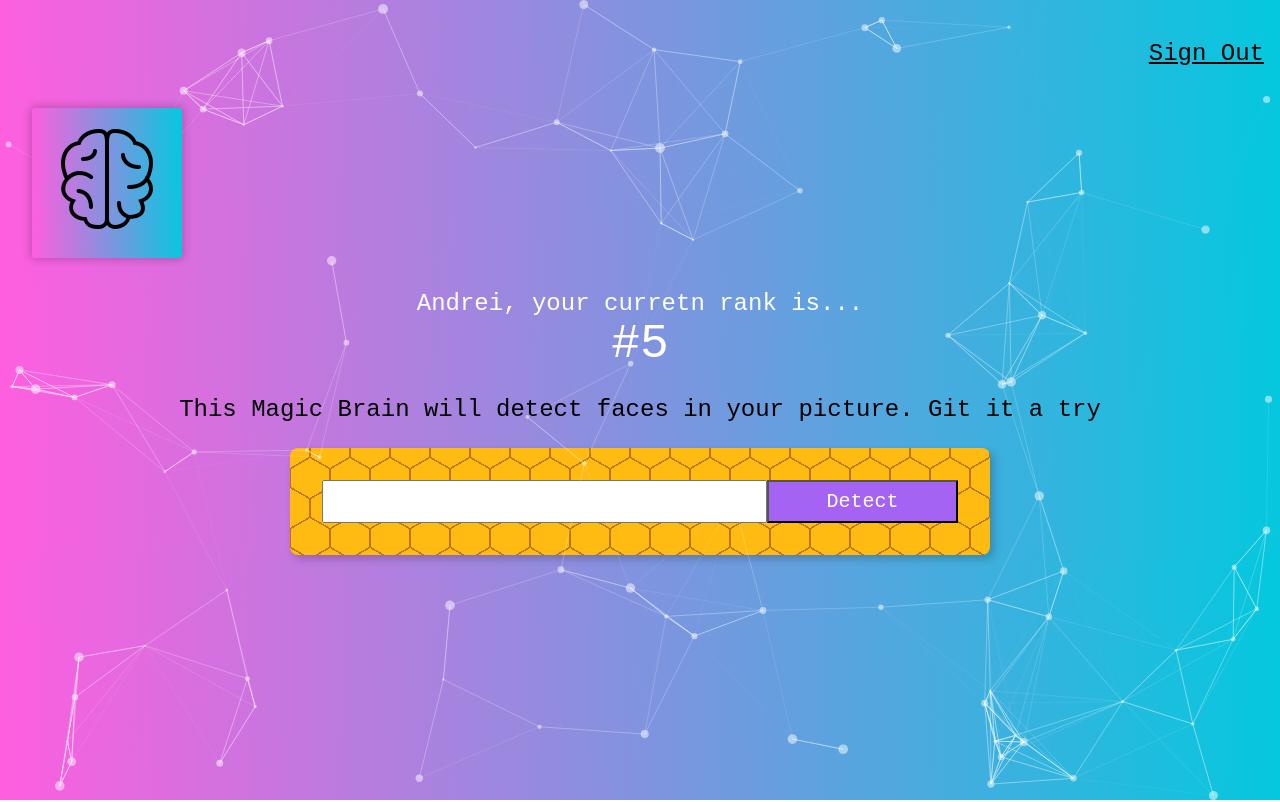
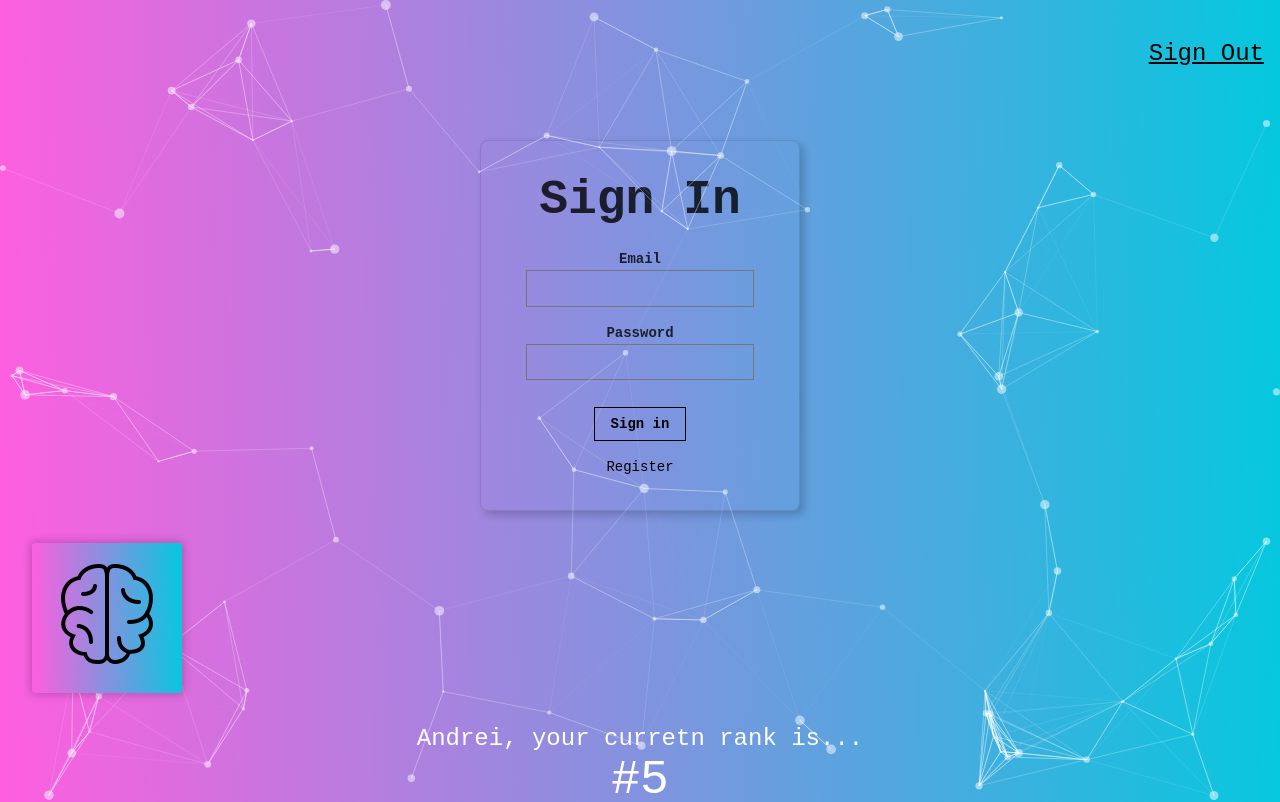
Before and after one commit to joaombpereira-eng/FaceRecognitionBrain, a React (Create React App) app: page / in a window 1280 px wide. Shown: the top 802 px of the page. Built offline with nearby package versions, Linux system fonts and the light colour scheme; what clarifai would draw is missing.

Commit message:
SignIn Component
Sign In Form from tachyons - CSS
Some changes in the Particles' params - CSS

```diff
--- a/src/App.js
+++ b/src/App.js
@@ -8,6 +8,7 @@
 import Rank from "./components/Rank/Rank";
 import ImageLinkForm from "./components/ImageLinkForm/ImageLinkForm";
 import FaceRecognition from "./components/FaceRecognition/FaceRecognition";
+import SignIn from "./components/SignIn/SignIn";
 
 const app = new Clarifai.App({
   apiKey: "656398a1304c481c9411f48688d09f70",
@@ -17,14 +18,6 @@
   fpsLimit: 120,
   interactivity: {
     events: {
-      onClick: {
-        enable: true,
-        mode: "push",
-      },
-      onHover: {
-        enable: true,
-        mode: "repulse",
-      },
       resize: true,
     },
     modes: {
@@ -149,6 +142,7 @@
           options={paramsOptions}
         />
         <Navigation />
+        <SignIn />
         <Logo />
         <Rank />
         <ImageLinkForm
--- /dev/null
+++ b/src/components/SignIn/SignIn.js
@@ -0,0 +1,51 @@
+import React from "react";
+
+const SignIn = () => {
+  return (
+    <article className="br3 ba b--black-10 mv4 w-100 w-50-m w-25-l mw6 shadow-5 center">
+      <main className="pa4 black-80">
+        <form className="measure">
+          <fieldset id="sign_up" className="ba b--transparent ph0 mh0">
+            <legend className="f1 fw6 ph0 mh0">Sign In</legend>
+            <div className="mt3">
+              <label className="db fw6 lh-copy f6" for="email-address">
+                Email
+              </label>
+              <input
+                className="pa2 input-reset ba bg-transparent hover-bg-black hover-white w-100"
+                type="email"
+                name="email-address"
+                id="email-address"
+              />
+            </div>
+            <div className="mv3">
+              <label className="db fw6 lh-copy f6" for="password">
+                Password
+              </label>
+              <input
+                className="b pa2 input-reset ba bg-transparent hover-bg-black hover-white w-100"
+                type="password"
+                name="password"
+                id="password"
+              />
+            </div>
+          </fieldset>
+          <div className="">
+            <input
+              className="b ph3 pv2 input-reset ba b--black bg-transparent grow pointer f6 dib"
+              type="submit"
+              value="Sign in"
+            />
+          </div>
+          <div className="lh-copy mt3">
+            <a href="#0" className="f6 link dim black db">
+              Register
+            </a>
+          </div>
+        </form>
+      </main>
+    </article>
+  );
+};
+
+export default SignIn;
```
